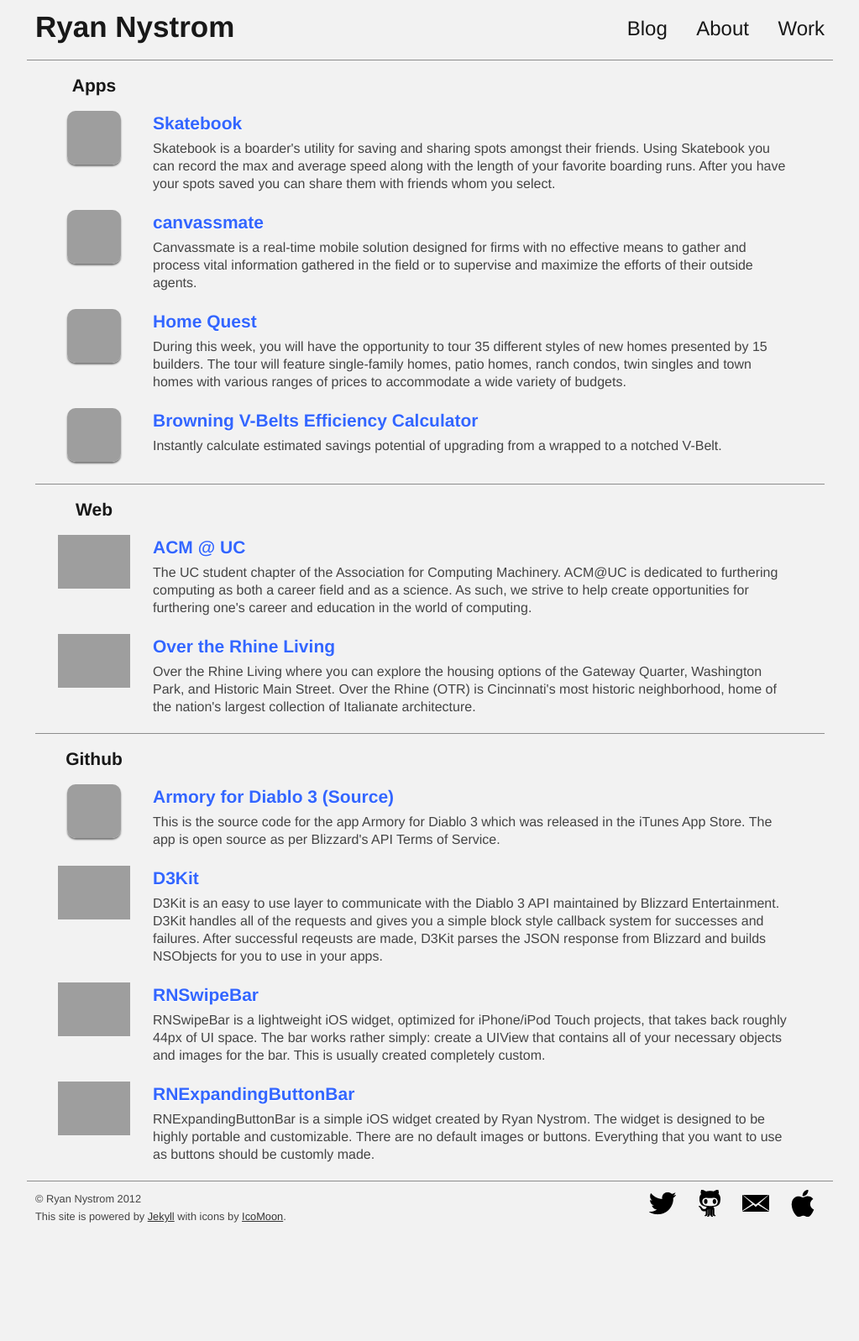
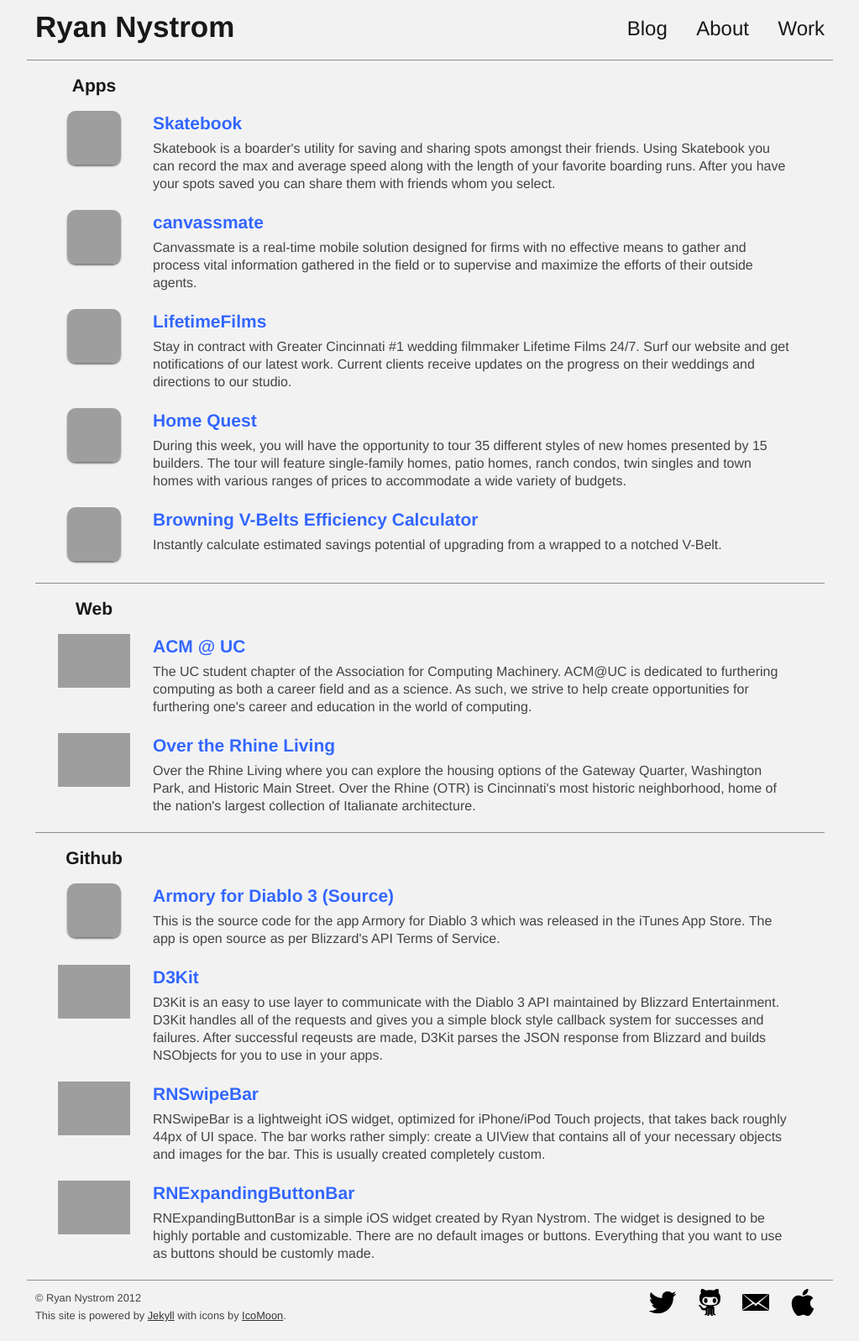
Before and after one commit to rnystrom/Blog, a Jekyll site: the page work.html, which Jekyll copies as it is, in a window 1280 px wide. Shown: the whole page at 84% size, without its empty margins (128-1151 px from the left). Built offline with Jekyll 4.4.1, drawn with Linux system fonts in a browser that asks for light colours; nearby versions of some CDN libraries; Markdown is read by kramdown in place of the engine named in the settings; before the commit the page ends 1479 px from its top, so only the background shows below that; grey boxes are pictures that could not be loaded.

Commit message:
added lifetime app to work

```diff
--- a/work.html
+++ b/work.html
@@ -75,6 +75,16 @@
                 <div class="thirteen columns">
                     <h4><a href="http://itunes.apple.com/us/app/canvassmate/id548399471?mt=8">canvassmate</a></h4>
                     Canvassmate is a real-time mobile solution designed for firms with no effective means to gather and process vital information gathered in the field or to supervise and maximize the efforts of their outside agents.
+                </div>
+            </div>
+
+            <div class="project sixteen columns">
+                <div class="icon two columns">
+                    <img src="http://a2.mzstatic.com/us/r1000/101/Purple/v4/f4/12/d1/f412d1a0-faf6-7d19-1ffe-ede878a63d3c/mza_436084584653705192.128x128-75.jpg" />
+                </div>
+                <div class="thirteen columns">
+                    <h4><a href="http://itunes.apple.com/us/app/lifetimefilms/id525538543?mt=8">LifetimeFilms</a></h4>
+                    Stay in contract with Greater Cincinnati #1 wedding filmmaker Lifetime Films 24/7. Surf our website and get notifications of our latest work. Current clients receive updates on the progress on their weddings and directions to our studio.
                 </div>
             </div>
 
```
